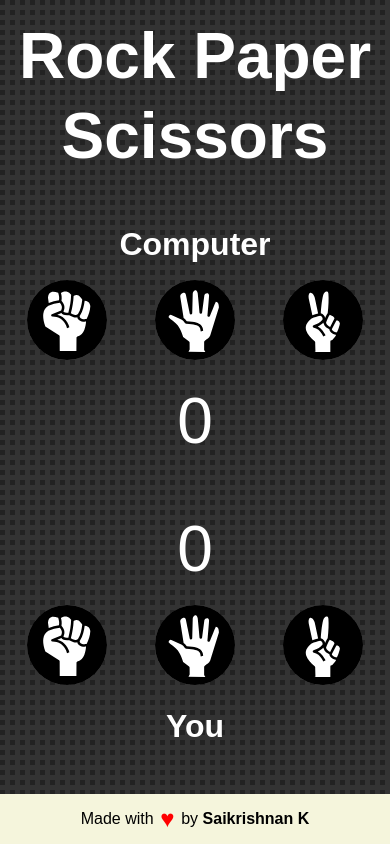
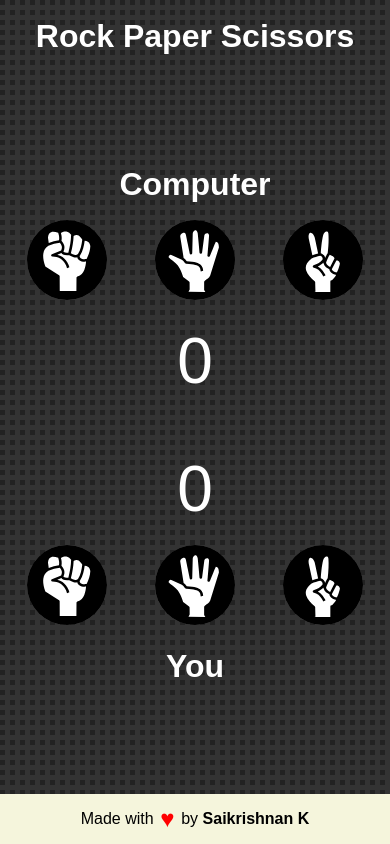
Before and after one commit to K-Saikrishnan/odin-rock-paper-scissors, a plain HTML site: page index.html in a window 390 px wide. Drawn offline with Linux system fonts and the light colour scheme; a web font is replaced by a local one.

Commit message:
fix: reduce header size in smaller screen sizes

```diff
--- a/style.scss
+++ b/style.scss
@@ -171,3 +171,9 @@ footer {
     display: block;
   }
 }
+
+@media screen and (max-width: 768px) {
+  header h1 {
+    font-size: 2rem;
+  }
+}
```
Also changed, not shown: style.css.
